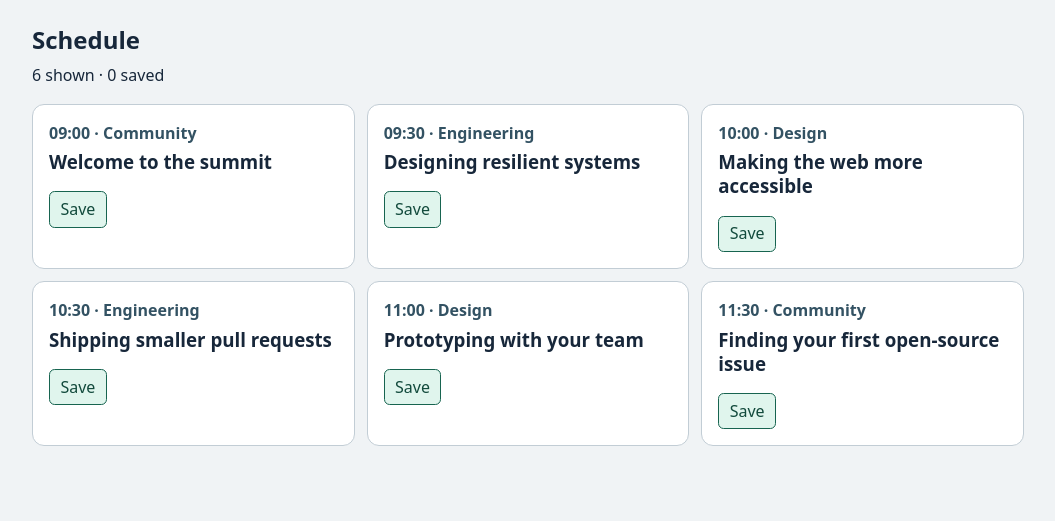
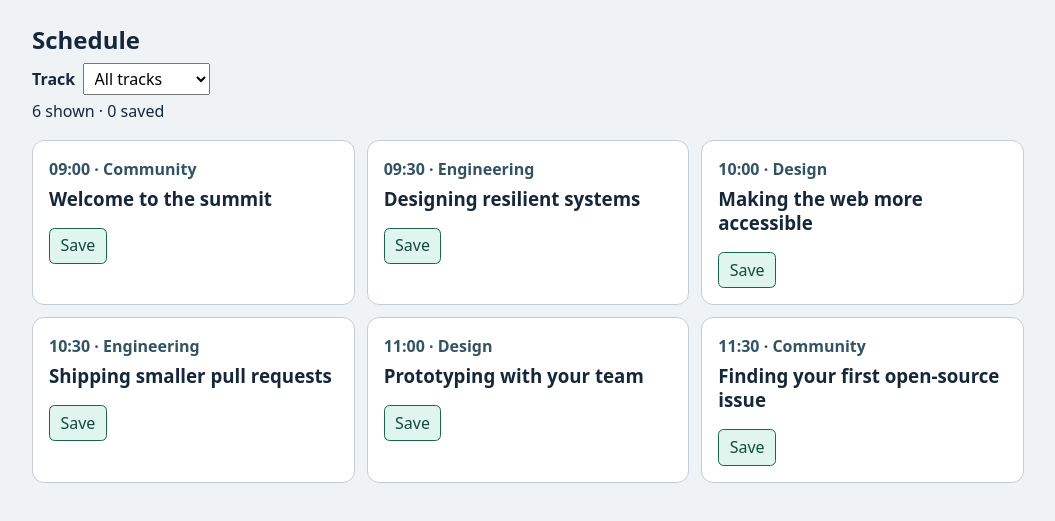
Before and after one commit to SinthujaRavichandran/ghcp-app-weareDevelopers-workshop, a website with bundled scripts: page docs/planner/index.html in a window 1280 px wide. Shown: the part 269-790 px from the top of the page, without its empty margins (112-1167 px from the left). Built offline with nearby package versions, Linux system fonts and the light colour scheme.

Commit message:
Implement track filtering in planner
Co-authored-by: Copilot App <223556219+Copilot@users.noreply.github.com>

```diff
--- a/docs/planner/app.js
+++ b/docs/planner/app.js
@@ -1,11 +1,14 @@
-import { sessions, toggleSaved } from './sessions.js';
+import { filterSessions, sessions, toggleSaved } from './sessions.js';
 
 const list = document.querySelector('#sessions');
 const count = document.querySelector('#count');
+const trackFilter = document.querySelector('#track-filter');
 let saved = new Set();
 
-function updateCount() {
-  count.textContent = `${sessions.length} shown · ${saved.size} saved`;
+function updateSchedule() {
+  const visibleSessions = filterSessions(sessions, trackFilter.value);
+  list.replaceChildren(...visibleSessions.map(sessionCard));
+  count.textContent = `${visibleSessions.length} shown · ${saved.size} saved`;
 }
 
 function sessionCard(session) {
@@ -30,5 +33,5 @@ function sessionCard(session) {
   return card;
 }
 
-list.replaceChildren(...sessions.map(sessionCard));
-updateCount();
+trackFilter.addEventListener('change', updateSchedule);
+updateSchedule();
--- a/docs/planner/index.html
+++ b/docs/planner/index.html
@@ -16,6 +16,15 @@
     </header>
     <section aria-labelledby="schedule">
       <h2 id="schedule">Schedule</h2>
+      <div class="filters">
+        <label for="track-filter">Track</label>
+        <select id="track-filter" name="track">
+          <option value="All tracks">All tracks</option>
+          <option value="Community">Community</option>
+          <option value="Engineering">Engineering</option>
+          <option value="Design">Design</option>
+        </select>
+      </div>
       <p id="count" role="status"></p>
       <ul id="sessions" class="cards"></ul>
       <noscript>Enable JavaScript to view the sample schedule.</noscript>
--- a/docs/planner/sessions.js
+++ b/docs/planner/sessions.js
@@ -7,6 +7,10 @@ export const sessions = [
   { id: 'open-source', time: '11:30', track: 'Community', title: 'Finding your first open-source issue' },
 ];
 
+export function filterSessions(sessions, track) {
+  return track === 'All tracks' ? sessions : sessions.filter((session) => session.track === track);
+}
+
 export function toggleSaved(saved, id) {
   const next = new Set(saved);
   if (next.has(id)) next.delete(id);
--- a/docs/planner/style.css
+++ b/docs/planner/style.css
@@ -11,6 +11,9 @@ header p { max-width: 46ch; margin: 0; }
 .eyebrow { color: #a7e7d8; font-weight: 700; }
 h1 { margin: .25rem 0 .4rem; font-size: clamp(2rem, 6vw, 3.75rem); line-height: 1.15; }
 h2 { margin: 1.5rem 0 .3rem; }
+.filters { display: flex; align-items: center; flex-wrap: wrap; gap: .5rem; }
+.filters label { font-weight: 650; }
+.filters select { max-width: 100%; padding: .2rem .4rem; }
 #count { margin: .25rem 0 1rem; }
 .cards { display: grid; grid-template-columns: repeat(auto-fit, minmax(min(100%, 17rem), 1fr)); gap: .75rem; list-style: none; padding: 0; }
 .cards li { padding: 1rem; background: #fff; border: 1px solid #c2cdd5; border-radius: .75rem; }
```
Also changed, not shown: test/sessions.test.js (+12 -1 lines).
